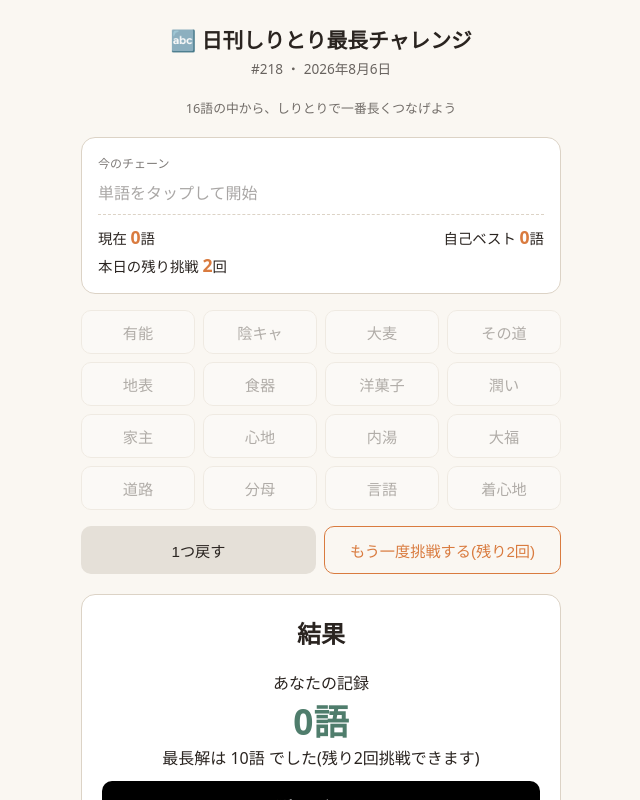
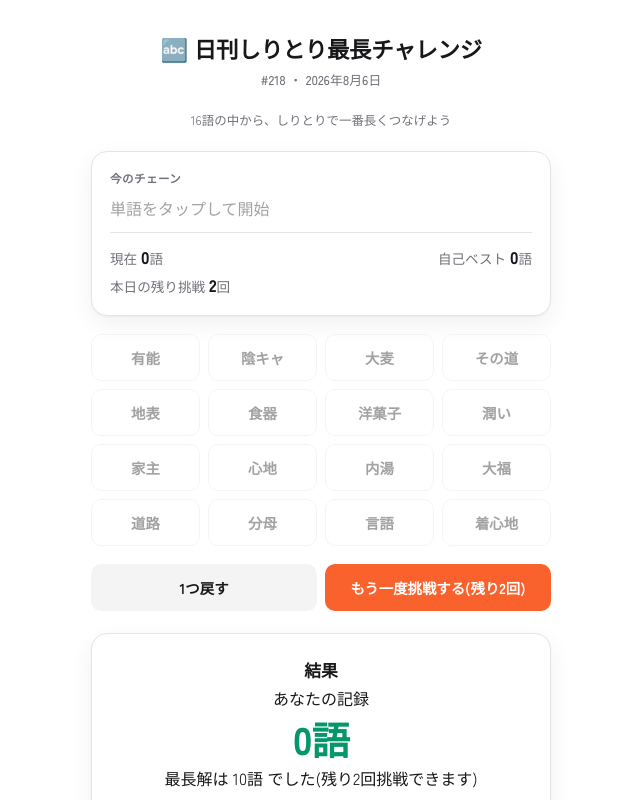
Before and after one commit to asa-ai-code/shiritori-daily, a plain HTML site: page index.html in a window 1280 px wide. Both pictures are taken after a click on the button "ここで終了して結果を見る". Shown: the top 800 px of the page, without its empty margins (319-959 px from the left). Drawn offline with Linux system fonts and the light colour scheme.

Commit message:
デザイン改善: Google Fonts(Zen Kaku Gothic New)導入、Tailwind系の配色・余白に見直し

```diff
--- a/index.html
+++ b/index.html
@@ -20,62 +20,78 @@
 <meta name="twitter:title" content="日刊しりとり最長チャレンジ">
 <meta name="twitter:description" content="毎日16語が配られる、みんな共通の日刊しりとりパズル。">
 <meta name="twitter:image" content="https://asa-ai-code.github.io/shiritori-daily/ogp_image.png">
+<link rel="preconnect" href="https://fonts.googleapis.com">
+<link rel="preconnect" href="https://fonts.gstatic.com" crossorigin>
+<link href="https://fonts.googleapis.com/css2?family=Zen+Kaku+Gothic+New:wght@400;500;700;900&display=swap" rel="stylesheet">
 <style>
   :root {
     color-scheme: light dark;
-    --bg: #faf7f2;
-    --fg: #2a2420;
+    --bg: #ffffff;
+    --fg: #18181b;
+    --muted: #71717a;
     --card: #ffffff;
-    --accent: #d97b3f;
-    --accent2: #4f7d6c;
-    --used: #e5e0d8;
-    --border: #dcd3c6;
+    --accent: #f9622c;
+    --accent-ink: #ffffff;
+    --accent2: #059669;
+    --used: #f4f4f5;
+    --border: #e7e5e4;
+    --shadow: 0 1px 2px rgba(24,24,27,.04), 0 8px 24px rgba(24,24,27,.06);
   }
   @media (prefers-color-scheme: dark) {
     :root {
-      --bg: #1b1815;
-      --fg: #eee7de;
-      --card: #262220;
-      --accent: #e39a5f;
-      --accent2: #7fb39d;
-      --used: #3a342f;
-      --border: #3a342f;
+      --bg: #0c0c0d;
+      --fg: #f4f4f5;
+      --muted: #a1a1aa;
+      --card: #18181b;
+      --accent: #fb7a3f;
+      --accent-ink: #18181b;
+      --accent2: #34d399;
+      --used: #26262a;
+      --border: #2a2a2e;
+      --shadow: 0 1px 2px rgba(0,0,0,.3), 0 8px 24px rgba(0,0,0,.35);
     }
   }
   * { box-sizing: border-box; }
   body {
     margin: 0;
-    font-family: "Hiragino Sans", "Yu Gothic", system-ui, sans-serif;
+    font-family: "Zen Kaku Gothic New", "Hiragino Sans", "Yu Gothic", system-ui, sans-serif;
     background: var(--bg);
     color: var(--fg);
     display: flex;
     justify-content: center;
-    padding: 24px 12px 60px;
+    padding: 32px 16px 60px;
+    -webkit-font-smoothing: antialiased;
   }
-  .wrap { width: 100%; max-width: 480px; }
+  .wrap { width: 100%; max-width: 460px; }
   h1 {
-    font-size: 1.3rem;
+    font-size: 1.4rem;
+    font-weight: 900;
+    letter-spacing: -0.01em;
     text-align: center;
-    margin: 0 0 4px;
+    margin: 0 0 6px;
   }
   .sub {
     text-align: center;
-    font-size: 0.85rem;
-    opacity: 0.7;
-    margin-bottom: 20px;
+    font-size: 0.8rem;
+    font-weight: 500;
+    color: var(--muted);
+    margin-bottom: 22px;
   }
   .chain-area {
     background: var(--card);
     border: 1px solid var(--border);
-    border-radius: 14px;
-    padding: 16px;
-    margin-bottom: 16px;
+    box-shadow: var(--shadow);
+    border-radius: 16px;
+    padding: 18px;
+    margin-bottom: 18px;
     min-height: 64px;
   }
   .chain-label {
-    font-size: 0.75rem;
-    opacity: 0.6;
-    margin-bottom: 8px;
+    font-size: 0.72rem;
+    font-weight: 700;
+    letter-spacing: 0.04em;
+    color: var(--muted);
+    margin-bottom: 10px;
   }
   .chain-words {
     display: flex;
@@ -85,102 +101,120 @@
   }
   .chain-words .word {
     background: var(--accent);
-    color: white;
-    padding: 6px 10px;
+    color: var(--accent-ink);
+    padding: 6px 12px;
     border-radius: 8px;
-    font-size: 0.95rem;
+    font-size: 0.9rem;
+    font-weight: 700;
   }
-  .arrow { opacity: 0.5; }
+  .arrow { color: var(--muted); }
   .score-row {
     display: flex;
     justify-content: space-between;
-    font-size: 0.9rem;
-    margin-top: 10px;
-    padding-top: 10px;
-    border-top: 1px dashed var(--border);
+    font-size: 0.85rem;
+    color: var(--muted);
+    font-weight: 500;
+    margin-top: 12px;
+    padding-top: 12px;
+    border-top: 1px solid var(--border);
   }
-  .score-row b { color: var(--accent); font-size: 1.1rem; }
+  .score-row b { color: var(--fg); font-size: 1.05rem; font-weight: 900; }
   .grid {
     display: grid;
     grid-template-columns: repeat(4, 1fr);
     gap: 8px;
-    margin-bottom: 16px;
+    margin-bottom: 18px;
   }
   .tile {
     background: var(--card);
     border: 1px solid var(--border);
     border-radius: 10px;
-    padding: 10px 4px;
+    padding: 12px 4px;
     text-align: center;
-    font-size: 0.95rem;
+    font-size: 0.9rem;
+    font-weight: 700;
     cursor: pointer;
     user-select: none;
-    transition: transform 0.1s;
+    transition: transform 0.08s ease, border-color 0.15s ease;
   }
-  .tile:active { transform: scale(0.95); }
+  .tile:hover { border-color: var(--accent); }
+  .tile:active { transform: scale(0.94); }
   .tile.used {
     background: var(--used);
-    color: #999;
+    border-color: var(--used);
+    color: var(--muted);
     cursor: not-allowed;
   }
+  .tile.used:hover { border-color: var(--used); }
   .tile.disabled {
-    opacity: 0.35;
+    opacity: 0.4;
     cursor: not-allowed;
   }
+  .tile.disabled:hover { border-color: var(--border); }
   .controls {
     display: flex;
     gap: 8px;
-    margin-bottom: 20px;
+    margin-bottom: 22px;
   }
   button {
     flex: 1;
-    padding: 12px;
+    padding: 13px;
     border-radius: 10px;
     border: none;
-    font-size: 0.95rem;
+    font-size: 0.9rem;
+    font-weight: 700;
+    font-family: inherit;
     cursor: pointer;
+    transition: opacity 0.15s ease, transform 0.08s ease;
   }
+  button:active { transform: scale(0.98); }
+  button:disabled { cursor: not-allowed; opacity: 0.5; }
   #undoBtn { background: var(--used); color: var(--fg); }
-  #giveupBtn { background: transparent; color: var(--accent); border: 1px solid var(--accent); }
+  #giveupBtn { background: var(--accent); color: var(--accent-ink); }
   .result {
     background: var(--card);
     border: 1px solid var(--border);
-    border-radius: 14px;
-    padding: 20px;
+    box-shadow: var(--shadow);
+    border-radius: 16px;
+    padding: 24px 20px;
     text-align: center;
     display: none;
   }
   .result.show { display: block; }
-  .result h2 { margin-top: 0; }
-  .result .big { font-size: 2.2rem; color: var(--accent2); font-weight: bold; }
+  .result h2 { margin: 0 0 4px; font-size: 1.05rem; font-weight: 900; }
+  .result .big { font-size: 2.4rem; color: var(--accent2); font-weight: 900; letter-spacing: -0.02em; }
   #shareXBtn {
     background: #000;
-    color: white;
-    margin-top: 12px;
+    color: #fff;
+    margin-top: 14px;
     width: 100%;
   }
   #shareBtn {
-    background: var(--used);
-    color: var(--fg);
+    background: transparent;
+    color: var(--muted);
+    border: 1px solid var(--border);
     width: 100%;
-    font-size: 0.85rem;
+    font-size: 0.8rem;
+    margin-top: 8px;
   }
   .answer {
-    margin-top: 14px;
-    font-size: 0.85rem;
-    opacity: 0.75;
+    margin-top: 16px;
+    padding-top: 16px;
+    border-top: 1px solid var(--border);
+    font-size: 0.82rem;
+    color: var(--muted);
     text-align: left;
-    line-height: 1.6;
+    line-height: 1.7;
   }
   .rule {
-    font-size: 0.8rem;
-    opacity: 0.65;
+    font-size: 0.78rem;
+    color: var(--muted);
     text-align: center;
-    margin: 4px 0 20px;
+    margin: 4px 0 22px;
   }
   .credit {
     font-size: 0.7rem;
-    opacity: 0.5;
+    color: var(--muted);
     text-align: center;
     margin-top: 30px;
   }
```
